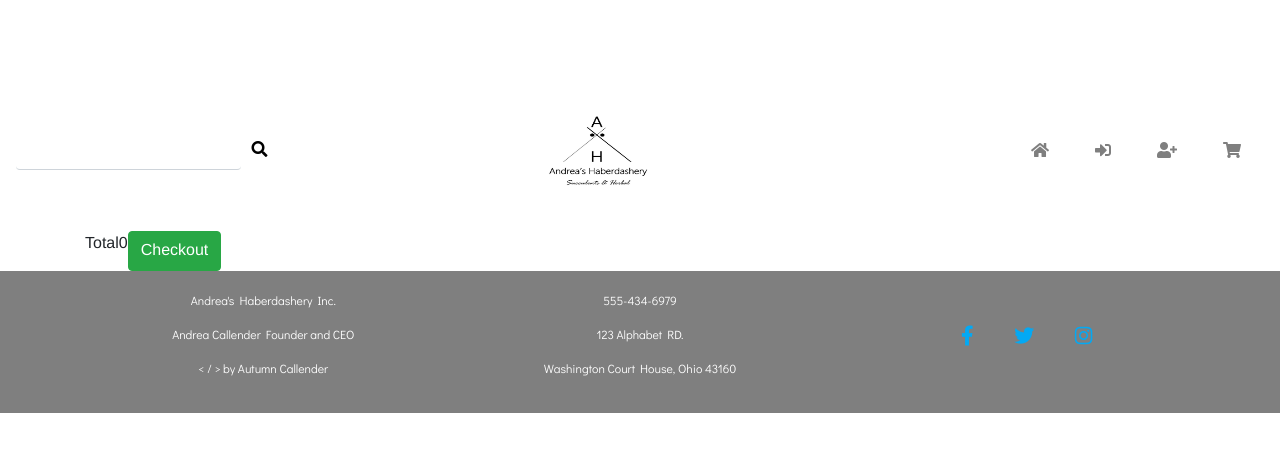
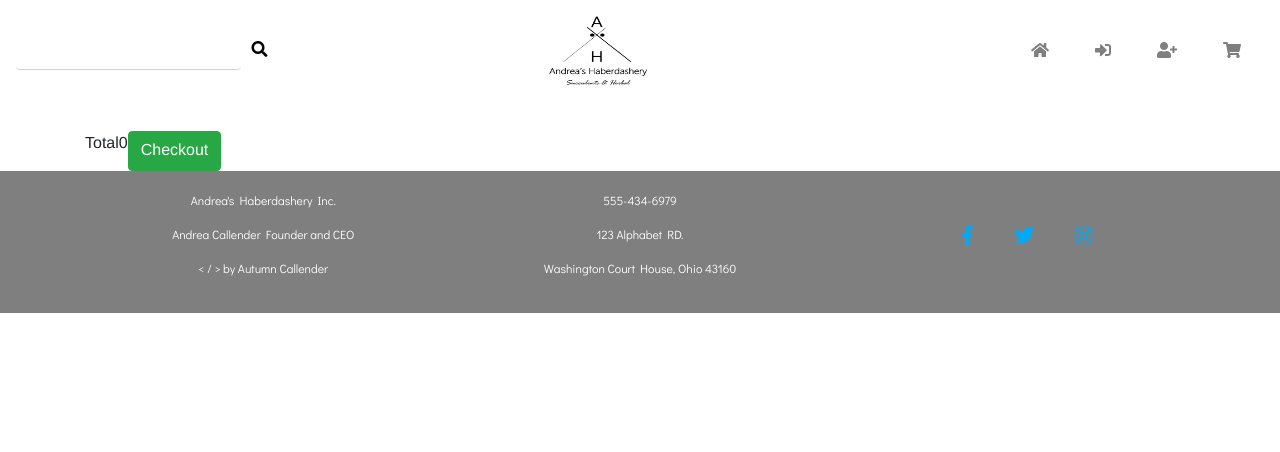
Before and after one commit to callendera/MilestoneProject4, a Django app: page /cart/ in a window 1280 px wide. Shown: the top 452 px of the page. Run offline with Django 3.2, Linux system fonts and the light colour scheme; some libraries are stand-ins or nearby versions.

Commit message:
removed top padding in body

```diff
--- a/static/css/styles.css
+++ b/static/css/styles.css
@@ -1,5 +1,5 @@
 body {
-    padding-top: 100px;
+    padding-top: 0;
 }
 
 form {
--- a/templates/base.html
+++ b/templates/base.html
@@ -36,7 +36,7 @@
             </div>
         </form>
         <a class="navbar-brand" href="#">
-            <img src="{% static 'images/AHSH-1.jpg' %}" class="my-logo d-none d-sm-block" alt="Andrea's Haberdashery">
+            <img src="{% static 'images/AHSH-1.png' %}" class="my-logo d-none d-sm-block" alt="Andrea's Haberdashery">
             <img src="{% static 'images/AndreaLogo.png' %}" class="my-logo d-block d-sm-none" alt="Andrea's Haberdashery">
         </a>
         <button class="navbar-toggler" type="button" data-toggle="collapse" data-target="#navbarSupportedContent" aria-controls="navbarSupportedContent" aria-expanded="false" aria-label="Toggle navigation">
```
Also changed, not shown: static/images/AHSH-1.jpg (deleted), static/images/AHSH-1.png (added).
